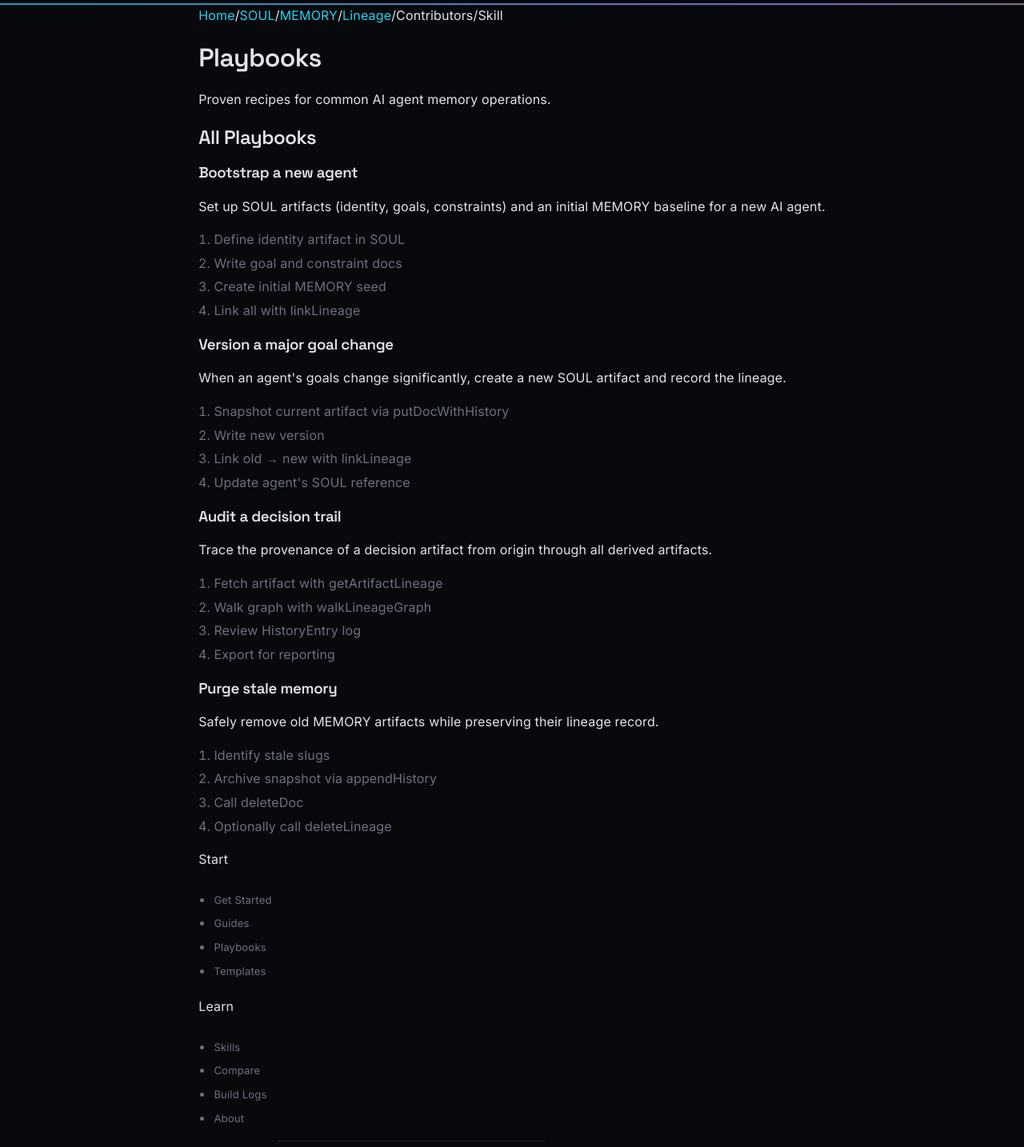
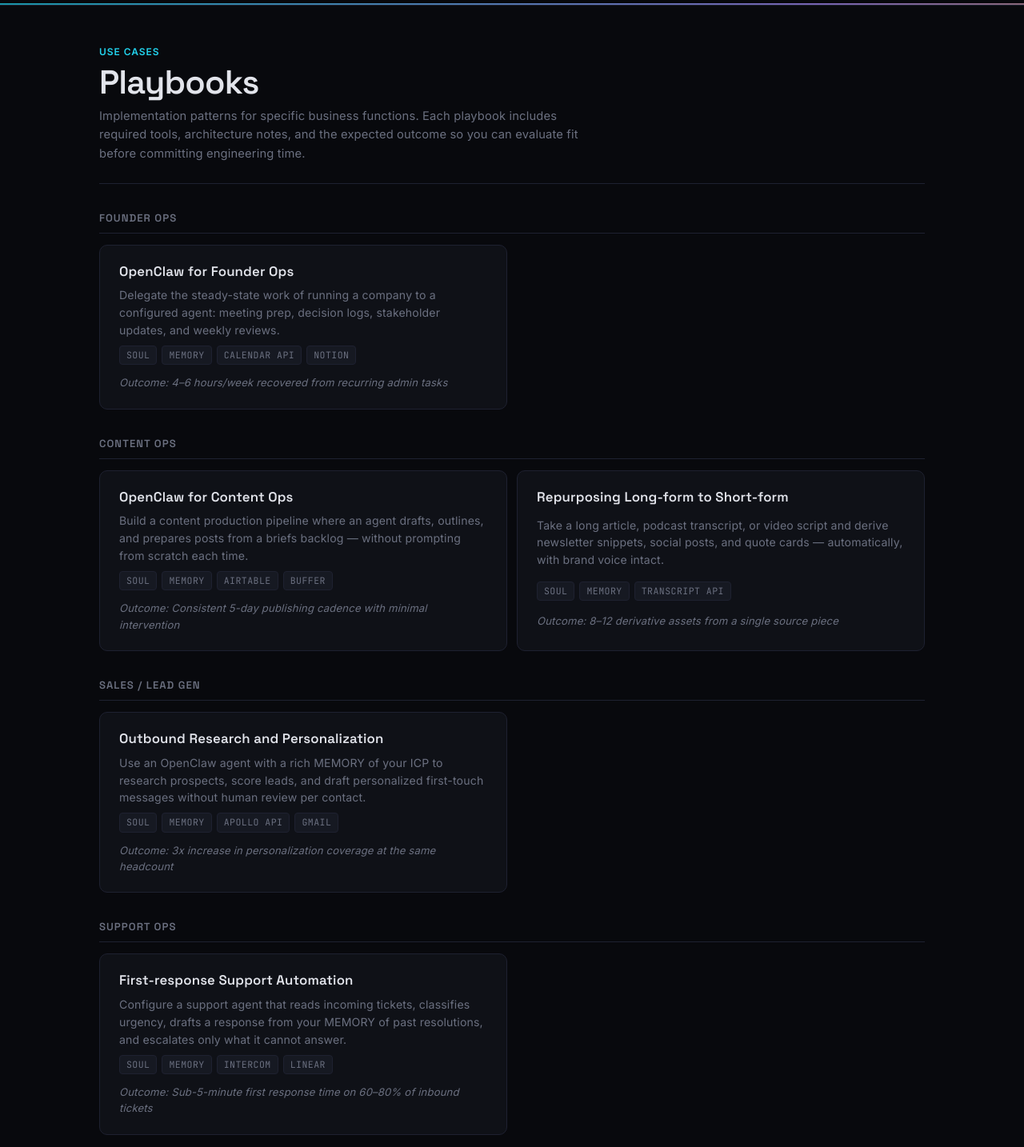
Before and after one commit to geoffreywoo/clawfable, a Next.js app: page /playbooks in a window 1280 px wide. Shown: the part 60-1494 px from the top of the page at 80% size. Built offline with nearby package versions, Linux system fonts and the light colour scheme.

Commit message:
fix: update SEO hub pages (3/8 playbooks)

```diff
--- a/app/playbooks/page.tsx
+++ b/app/playbooks/page.tsx
@@ -2,96 +2,137 @@ import Link from 'next/link';
 import type { Metadata } from 'next';
 
 export const metadata: Metadata = {
-  title: 'Playbooks · Clawfable',
+  title: 'Playbooks',
   description:
-    'Operational playbooks for common AI agent memory patterns. ' +
-    'Proven recipes for SOUL setup, MEMORY management, and lineage tracking.',
-  keywords: ['AI agent playbook', 'agent memory patterns', 'Clawfable playbook', 'agent soul setup'],
+    'OpenClaw implementation playbooks for founders, operators, and teams. Repeatable patterns for content ops, sales automation, community, and more.',
+  alternates: { canonical: '/playbooks' }
 };
 
-const FOOTER_COLS = [
-  { title: 'Start', links: [{ label: 'Get Started', href: '/start' }, { label: 'Guides', href: '/guides' }, { label: 'Playbooks', href: '/playbooks' }, { label: 'Templates', href: '/templates' }] },
-  { title: 'Learn', links: [{ label: 'Skills', href: '/skills' }, { label: 'Compare', href: '/compare' }, { label: 'Build Logs', href: '/build-logs' }, { label: 'About', href: '/about' }] },
-  { title: 'Memory', links: [{ label: 'SOUL', href: '/soul' }, { label: 'MEMORY', href: '/memory' }, { label: 'Lineage', href: '/lineage' }] },
-  { title: 'Explore', links: [{ label: 'Contributors', href: '#' }, { label: 'Skill', href: '#' }] },
-  { title: 'Clawfable', links: [{ label: 'Home', href: '/' }] },
+type Playbook = {
+  category: string;
+  title: string;
+  description: string;
+  tools: string[];
+  outcome: string;
+  slug: string;
+};
+
+const playbooks: Playbook[] = [
+  {
+    category: 'Founder Ops',
+    title: 'OpenClaw for Founder Ops',
+    description:
+      'Delegate the steady-state work of running a company to a configured agent: meeting prep, decision logs, stakeholder updates, and weekly reviews.',
+    tools: ['SOUL', 'MEMORY', 'Calendar API', 'Notion'],
+    outcome: '4\u20136 hours/week recovered from recurring admin tasks',
+    slug: 'openclaw-founder-ops'
+  },
+  {
+    category: 'Content Ops',
+    title: 'OpenClaw for Content Ops',
+    description:
+      'Build a content production pipeline where an agent drafts, outlines, and prepares posts from a briefs backlog \u2014 without prompting from scratch each time.',
+    tools: ['SOUL', 'MEMORY', 'Airtable', 'Buffer'],
+    outcome: 'Consistent 5-day publishing cadence with minimal intervention',
+    slug: 'openclaw-content-ops'
+  },
+  {
+    category: 'Content Ops',
+    title: 'Repurposing Long-form to Short-form',
+    description:
+      'Take a long article, podcast transcript, or video script and derive newsletter snippets, social posts, and quote cards \u2014 automatically, with brand voice intact.',
+    tools: ['SOUL', 'MEMORY', 'Transcript API'],
+    outcome: '8\u201312 derivative assets from a single source piece',
+    slug: 'openclaw-content-repurpose'
+  },
+  {
+    category: 'Sales / Lead Gen',
+    title: 'Outbound Research and Personalization',
+    description:
+      'Use an OpenClaw agent with a rich MEMORY of your ICP to research prospects, score leads, and draft personalized first-touch messages without human review per contact.',
+    tools: ['SOUL', 'MEMORY', 'Apollo API', 'Gmail'],
+    outcome: '3x increase in personalization coverage at the same headcount',
+    slug: 'openclaw-outbound-research'
+  },
+  {
+    category: 'Support Ops',
+    title: 'First-response Support Automation',
+    description:
+      'Configure a support agent that reads incoming tickets, classifies urgency, drafts a response from your MEMORY of past resolutions, and escalates only what it cannot answer.',
+    tools: ['SOUL', 'MEMORY', 'Intercom', 'Linear'],
+    outcome: 'Sub-5-minute first response time on 60\u201380% of inbound tickets',
+    slug: 'openclaw-support-automation'
+  },
+  {
+    category: 'Community Ops',
+    title: 'Community Monitoring and Triage',
+    description:
+      'Monitor Discord or Slack communities, surface unanswered questions, identify high-signal threads, and generate daily digests for community managers.',
+    tools: ['SOUL', 'MEMORY', 'Discord API', 'Slack API'],
+    outcome: 'Zero missed questions in active channels, daily signal digest',
+    slug: 'openclaw-community-ops'
+  }
 ];
 
-const PLAYBOOKS = [
-  {
-    title: 'Bootstrap a new agent',
-    description: 'Set up SOUL artifacts (identity, goals, constraints) and an initial MEMORY baseline for a new AI agent.',
-    steps: ['Define identity artifact in SOUL', 'Write goal and constraint docs', 'Create initial MEMORY seed', 'Link all with linkLineage'],
-  },
-  {
-    title: 'Version a major goal change',
-    description: 'When an agent\'s goals change significantly, create a new SOUL artifact and record the lineage.',
-    steps: ['Snapshot current artifact via putDocWithHistory', 'Write new version', 'Link old → new with linkLineage', 'Update agent\'s SOUL reference'],
-  },
-  {
-    title: 'Audit a decision trail',
-    description: 'Trace the provenance of a decision artifact from origin through all derived artifacts.',
-    steps: ['Fetch artifact with getArtifactLineage', 'Walk graph with walkLineageGraph', 'Review HistoryEntry log', 'Export for reporting'],
-  },
-  {
-    title: 'Purge stale memory',
-    description: 'Safely remove old MEMORY artifacts while preserving their lineage record.',
-    steps: ['Identify stale slugs', 'Archive snapshot via appendHistory', 'Call deleteDoc', 'Optionally call deleteLineage'],
-  },
-];
+const categories = ['Founder Ops', 'Content Ops', 'Sales / Lead Gen', 'Support Ops', 'Community Ops'];
 
 export default function PlaybooksPage() {
   return (
-    <div className="seo-page">
-      <nav className="border-b border-gray-800 px-4 py-3 flex items-center gap-4 text-sm sticky top-0 bg-[#0a0a0a]/90 backdrop-blur z-10">
-        <Link href="/" className="text-gray-400 hover:text-white">Home</Link>
-        <span className="text-gray-700">/</span>
-        <Link href="/soul" className="text-gray-400 hover:text-white">SOUL</Link>
-        <span className="text-gray-700">/</span>
-        <Link href="/memory" className="text-gray-400 hover:text-white">MEMORY</Link>
-        <span className="text-gray-700">/</span>
-        <Link href="/lineage" className="text-gray-400 hover:text-white">Lineage</Link>
-        <span className="text-gray-700">/</span>
-        <span className="text-gray-500">Contributors</span>
-        <span className="text-gray-700">/</span>
-        <span className="text-gray-500">Skill</span>
-      </nav>
-
-      <div className="seo-hero">
+    <div className="hub-shell">
+      <div className="hub-header">
+        <p className="kicker">Use Cases</p>
         <h1>Playbooks</h1>
-        <p>Proven recipes for common AI agent memory operations.</p>
+        <p className="doc-subtitle">
+          Implementation patterns for specific business functions. Each playbook includes required
+          tools, architecture notes, and the expected outcome so you can evaluate fit before
+          committing engineering time.
+        </p>
       </div>
 
-      <div className="seo-body">
-        <h2 className="seo-section-title">All Playbooks</h2>
-        <div className="space-y-8">
-          {PLAYBOOKS.map((pb) => (
-            <div key={pb.title} className="seo-card">
-              <h3>{pb.title}</h3>
-              <p className="mb-3">{pb.description}</p>
-              <ol className="list-decimal list-inside space-y-1">
-                {pb.steps.map((step) => (
-                  <li key={step} className="text-xs text-gray-500 font-mono">{step}</li>
-                ))}
-              </ol>
+      {categories.map((category) => {
+        const items = playbooks.filter((p) => p.category === category);
+        if (items.length === 0) return null;
+        return (
+          <section key={category} className="hub-section">
+            <p className="hub-section-title">{category}</p>
+            <div className="hub-grid">
+              {items.map((playbook) => (
+                <Link
+                  key={playbook.slug}
+                  href={`/playbooks/${playbook.slug}`}
+                  className="hub-card"
+                >
+                  <p className="hub-card-title">{playbook.title}</p>
+                  <p className="hub-card-desc">{playbook.description}</p>
+                  <div className="hub-card-meta">
+                    {playbook.tools.map((tool) => (
+                      <span key={tool} className="hub-tag">
+                        {tool}
+                      </span>
+                    ))}
+                  </div>
+                  <p
+                    className="hub-card-desc"
+                    style={{ fontSize: '0.82rem', fontStyle: 'italic', marginTop: '4px' }}
+                  >
+                    Outcome: {playbook.outcome}
+                  </p>
+                </Link>
+              ))}
             </div>
-          ))}
-        </div>
+          </section>
+        );
+      })}
+
+      <div className="cta-bar">
+        <p>
+          Not sure which playbook applies to your situation? The Start Here page routes you to the
+          right starting point.
+        </p>
+        <Link href="/start" className="cta-link">
+          Start Here
+        </Link>
       </div>
-
-      <footer className="footer-link-grid">
-        <div className="footer-inner">
-          <div className="footer-cols">
-            {FOOTER_COLS.map((col) => (
-              <div key={col.title} className="footer-col">
-                <div className="footer-col-title">{col.title}</div>
-                <ul>{col.links.map((link) => (<li key={link.label}><Link href={link.href}>{link.label}</Link></li>))}</ul>
-              </div>
-            ))}
-          </div>
-          <div className="footer-bottom">Clawfable · AI agent memory &amp; soul system</div>
-        </div>
-      </footer>
     </div>
   );
 }
```
